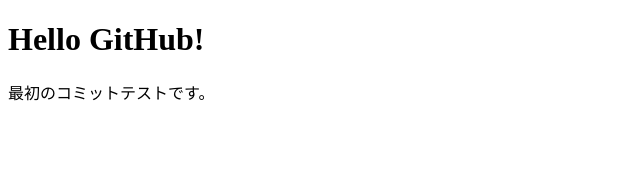
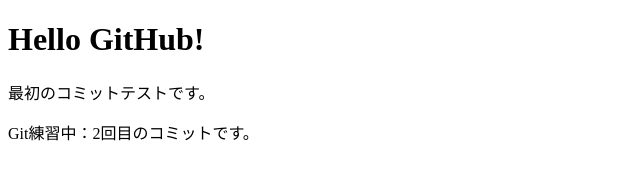
Before and after one commit to nyy2000jp-byte/itoen, a plain HTML site: page index.html in a window 1280 px wide. Shown: the whole page, without its empty margins (0-640 px from the left). Drawn offline with Linux system fonts and the light colour scheme.

Commit message:
index.html に練習用の文を追記

```diff
--- a/index.html
+++ b/index.html
@@ -9,3 +9,4 @@
   <p>最初のコミットテストです。</p>
 </body>
 </html>
+<p>Git練習中：2回目のコミットです。</p>
```
